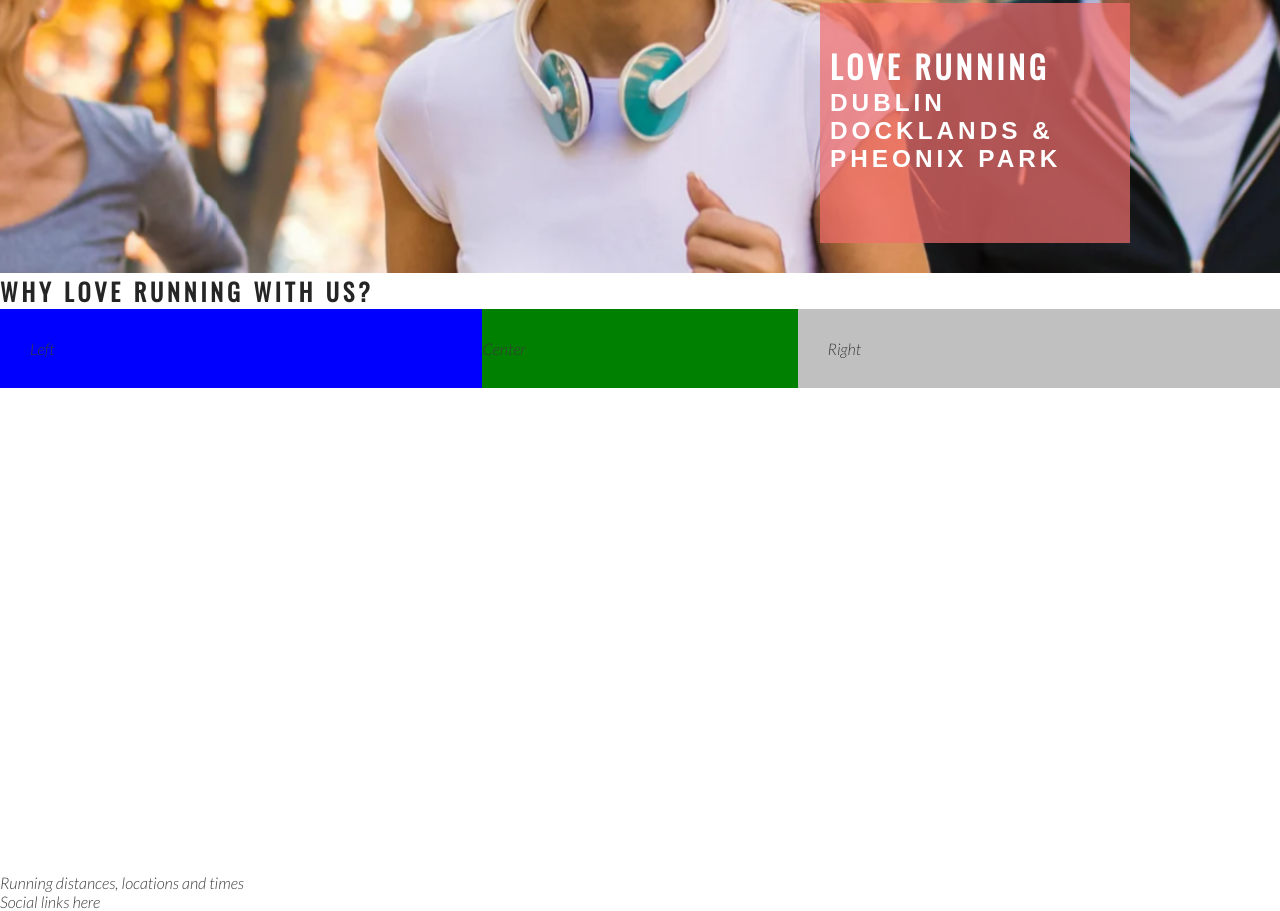
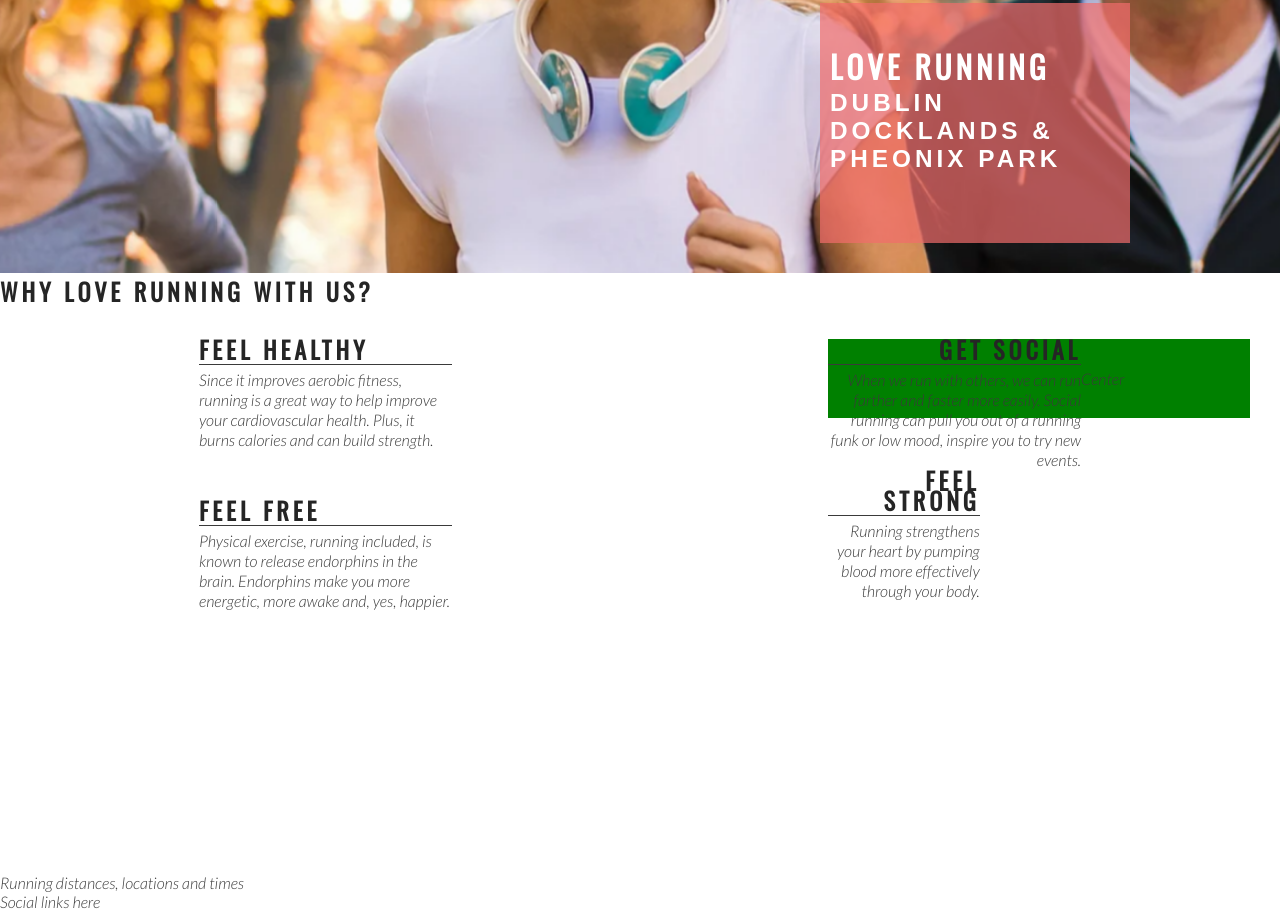
Before and after one commit to MiaTothova/love-running, a plain HTML site: page index.html in a window 1280 px wide. Shown: the part 402-1313 px from the top of the page. Drawn offline with nearby package versions, Linux system fonts and the light colour scheme.

Commit message:
add right about section content and style

```diff
--- a/assets/css/style.css
+++ b/assets/css/style.css
@@ -119,18 +119,22 @@ animation-fill-mode: forwards;
     height: 600px;
 }
 
+hr {
+    border-top: 1px solid #3a3a3a;
+    width: 100%;
+    margin: 5px 0;
+}
+
 #left-about {
     padding: 30px;
     width: 33%;
     float: left;
-    background-color: blue;
 }
 
 #right-about {
     padding: 30px;
     width: 33%;
     float: right;
-    background-color: silver;
 }
 
 #center-about {
@@ -138,3 +142,27 @@ animation-fill-mode: forwards;
     margin: 0 auto;
     background-color: green;
 }
+
+.left-about-heading {
+    width: 60%;
+    float: right;
+    line-height: 20px;
+    clear: both;
+    margin-bottom: 50px;
+}
+
+.right-about-heading {
+    width: 60%;
+    float: left;
+    line-height: 20px;
+    clear: both;
+    margin-bottom: 50px;
+}
+
+.right-about-heading h2 {
+    text-align: right;
+}
+
+.right-about-heading p {
+    text-align: right;
+}
--- a/index.html
+++ b/index.html
@@ -39,8 +39,29 @@
     </section>
     <section id="club-ethos">
         <h1>Why Love Running With Us?</h1>
-        <div id="left-about">Left</div>
-        <div id="right-about">Right</div>
+        <div id="left-about">
+            <div class="left-about-heading">
+                <h2>Feel Healthy</h2>
+                <hr>
+                <p>Since it improves aerobic fitness, running is a great way to help improve your cardiovascular health. Plus, it burns calories and can build strength.</p>
+            </div>
+            <div class="left-about-heading">
+                <h2>Feel Free</h2>
+                <hr>
+                <p>Physical exercise, running included, is known to release endorphins in the brain. Endorphins make you more energetic, more awake and, yes, happier.</p>
+            </div>
+        </div>
+        <div id="right-about">
+            <div class="right-about-heading">
+                <h2>Get Social</h2>
+                <hr>
+                <p>When we run with others, we can run farther and faster more easily. Social running can pull you out of a running funk or low mood, inspire you to try new events.</p>
+           <div class="right-about-heading">
+                    <h2>Feel Strong</h2>
+                    <hr>
+                    <p>Running strengthens your heart by pumping blood more effectively through your body.</p>
+            </div>
+        </div>
         <div id="center-about">Center</div>
     </section>
     <section>Running distances, locations and times</section>
```
